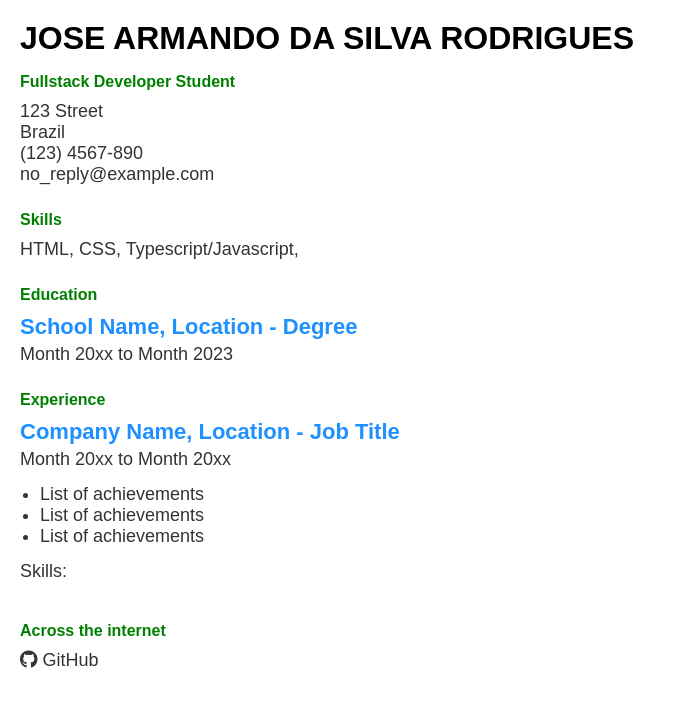
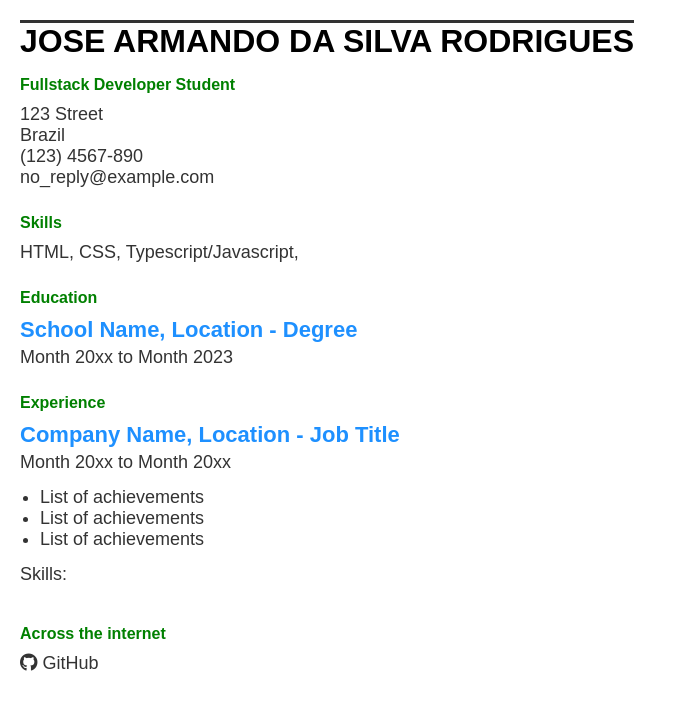
Before and after one commit to armandofk/My-Single-Page-CV, a plain HTML site: page index.html in a window 1280 px wide. Shown: the whole page, without its empty margins (0-677 px from the left). Drawn offline with Linux system fonts and the light colour scheme.

Commit message:
add line to top

```diff
--- a/style.css
+++ b/style.css
@@ -13,6 +13,11 @@ body {
   color: #333;
   font-size: 1.8rem;
   padding: 2rem;
+}
+
+.main-cv {
+  display: inline-block;
+  border-top: solid 3px #333;
 }
 
 header {
```
